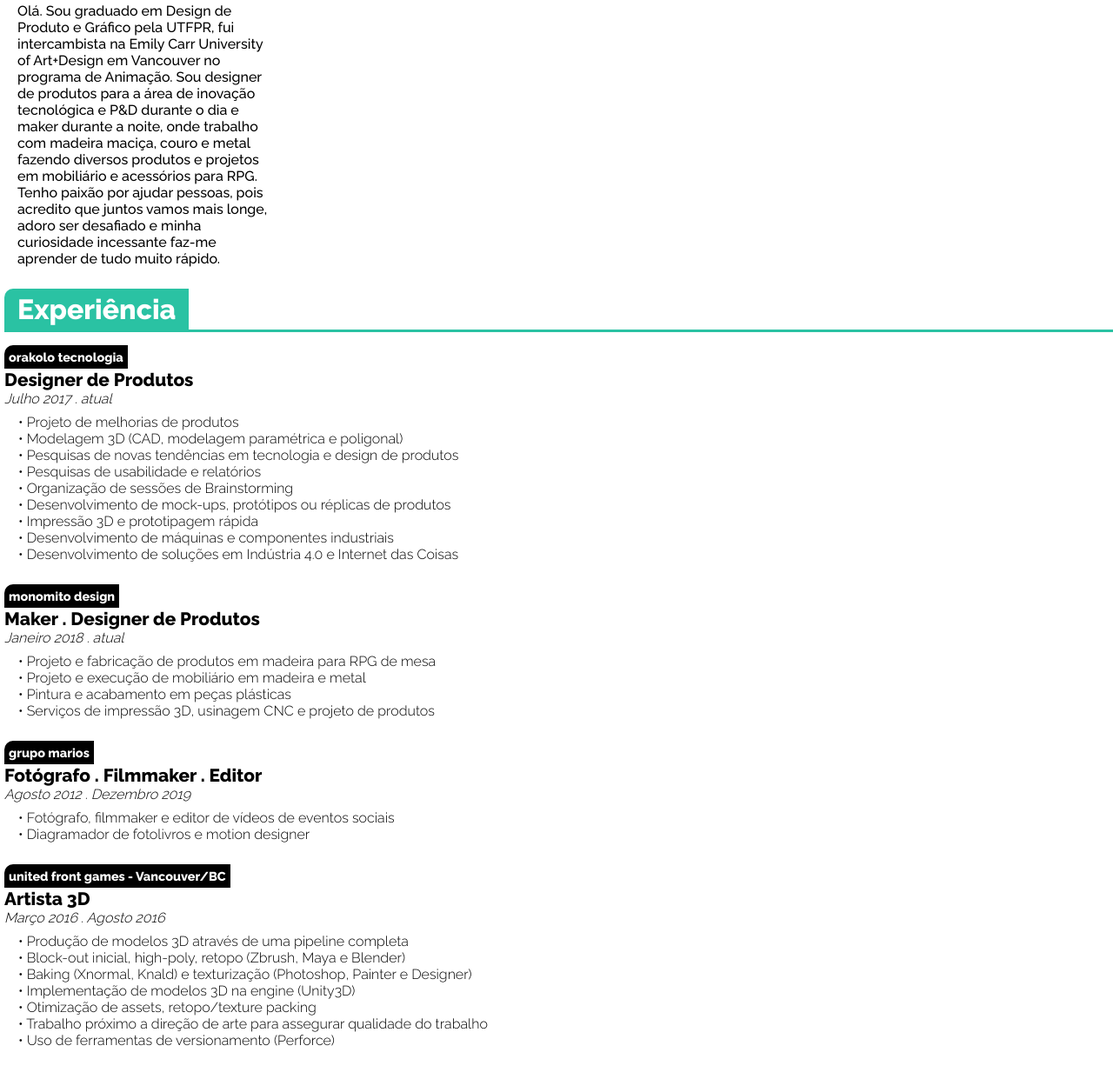
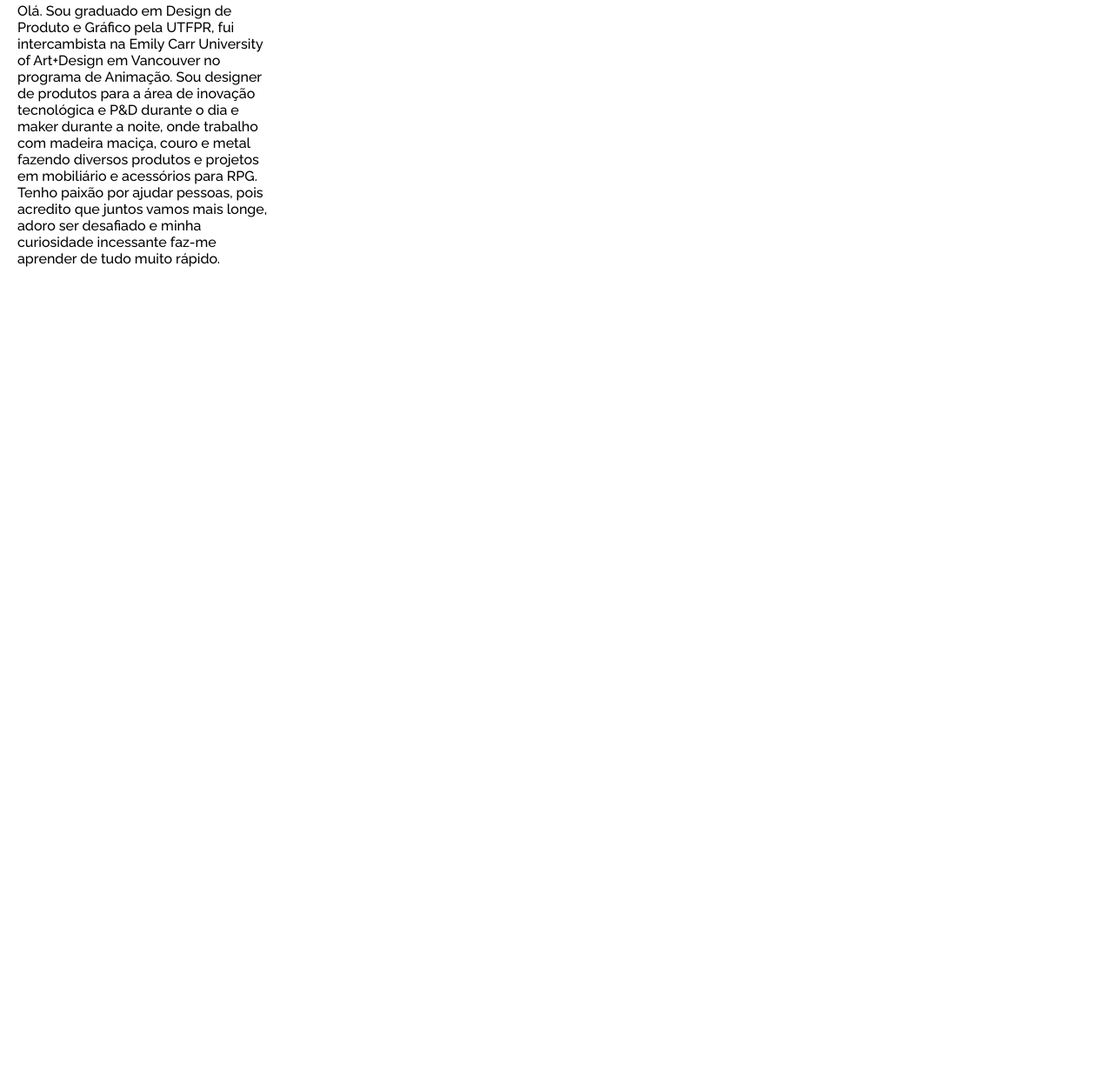
Before and after one commit to GabrielPalmas/monomito, a plain HTML site: page index.html in a window 1280 px wide. Shown: the part 317-1558 px from the top of the page at 87% size. After the commit the page ends 800 px from the top, so only its background shows below. Drawn offline with Linux system fonts and the light colour scheme.

Commit message:
Update index.html

```diff
--- a/index.html
+++ b/index.html
@@ -36,59 +36,5 @@
         <p>Olá. Sou graduado em Design de Produto e Gráfico pela UTFPR, fui intercambista na Emily Carr University of Art+Design em Vancouver no programa de Animação. Sou designer de produtos para a área de inovação tecnológica e P&D durante o dia e maker durante a noite, onde trabalho com madeira maciça, couro e metal fazendo diversos produtos e projetos em mobiliário e acessórios para RPG. Tenho paixão por ajudar pessoas, pois acredito que juntos vamos mais longe, adoro ser desafiado e minha curiosidade incessante faz-me aprender de tudo muito rápido.</p>
     </div>
 </div>
-
-    <div class="categoria">
-        <div class="main_divider">Experiência</div>
-        <hr class="main_divider_hr">
-
-        <div class="card_principal">
-            <a class="nome_da_empresa" target="_blank" href="http://orakolo.com.br/">orakolo tecnologia</a>
-            <p class="cargo">Designer de Produtos</p>
-            <span class="periodo">Julho 2017 . atual</span>
-            <p class="descricao">
-                • Projeto de melhorias de produtos<br>
-                • Modelagem 3D (CAD, modelagem paramétrica e poligonal)<br>
-                <!-- - Suporte ao time de VR com ferramentas simples de automação na área de modelagem e texturização. Shaders (Unity) e otimização de assets.<br>  -->
-                • Pesquisas de novas tendências em tecnologia e design de produtos<br>
-                • Pesquisas de usabilidade e relatórios<br>
-                • Organização de sessões de Brainstorming <br>
-                • Desenvolvimento de mock-ups, protótipos ou réplicas de produtos<br>
-                • Impressão 3D e prototipagem rápida<br>
-                • Desenvolvimento de máquinas e componentes industriais<br>
-                • Desenvolvimento de soluções em Indústria 4.0 e Internet das Coisas<br> </p>
-        </div>
-        <div class="card_principal">
-            <a class="nome_da_empresa" target="_blank" href="https://www.instagram.com/monomitodesign/">monomito design</a>
-            <p class="cargo">Maker . Designer de Produtos</p>
-            <span class="periodo">Janeiro 2018 . atual</span>
-            <p class="descricao">
-                • Projeto e fabricação de produtos em madeira para RPG de mesa<br>
-                • Projeto e execução de mobiliário em madeira e metal<br>
-                • Pintura e acabamento em peças plásticas<br>
-                • Serviços de impressão 3D, usinagem CNC e projeto de produtos<br> </p>
-        </div>
-        <div class="card_principal">
-            <a class="nome_da_empresa" target="_blank" href="https://www.grupomarios.com/">grupo marios</a>
-            <p class="cargo">Fotógrafo . Filmmaker . Editor</p>
-            <span class="periodo">Agosto 2012 . Dezembro 2019</span>
-            <p class="descricao">
-                • Fotógrafo, filmmaker e editor de vídeos de eventos sociais<br>
-                • Diagramador de fotolivros e motion designer<br> </p>
-        </div>
-        <div class="card_principal">
-            <a class="nome_da_empresa" target="_blank" href="https://www.unitedfrontgames.com/">united front games - Vancouver/BC</a>
-            <p class="cargo">Artista 3D</p>
-            <span class="periodo">Março 2016 . Agosto 2016</span>
-            <p class="descricao">
-                • Produção de modelos 3D através de uma pipeline completa<br>
-                • Block-out inicial, high-poly, retopo (Zbrush, Maya e Blender)<br>
-                • Baking (Xnormal, Knald) e texturização (Photoshop, Painter e Designer)<br>
-                • Implementação de modelos 3D na engine (Unity3D)<br>
-                • Otimização de assets, retopo/texture packing<br>
-                • Trabalho próximo a direção de arte para assegurar qualidade do trabalho<br>
-                • Uso de ferramentas de versionamento (Perforce)<br> </p>
-        </div>
-    </div>
-
 </body>
 </html>
```
